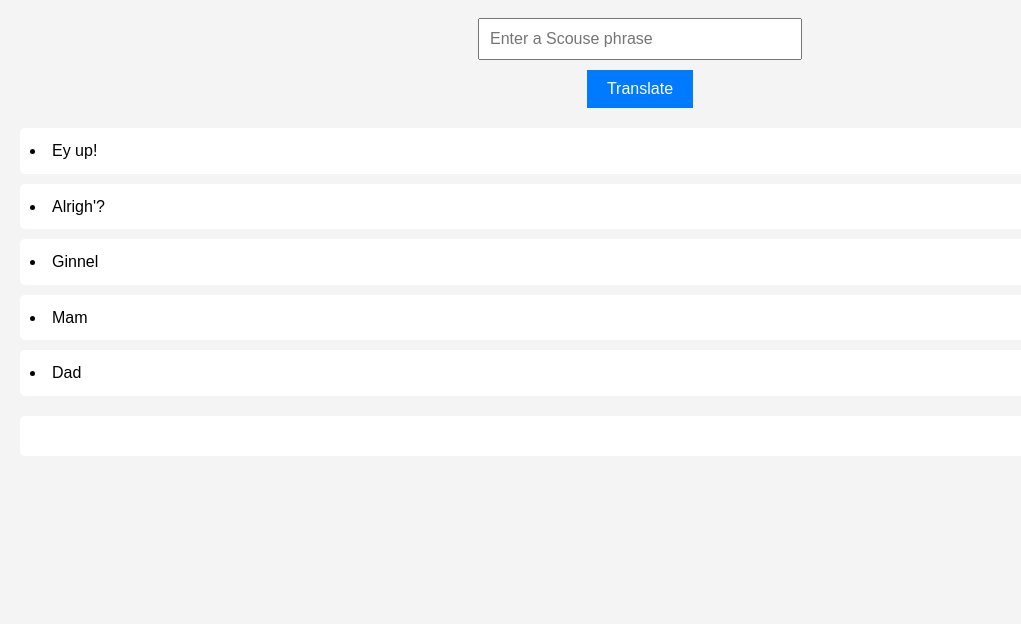
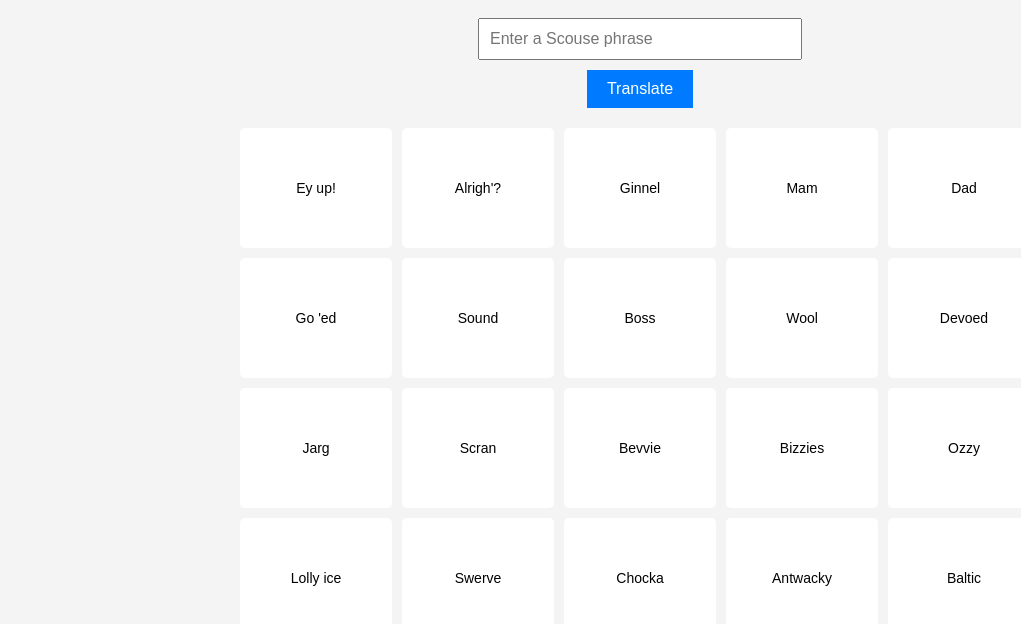
Before and after one commit to TanveerBassi/Scouse-translator, a plain HTML site: page index.html in a window 1280 px wide. Shown: the part 96-720 px from the top of the page, without its empty margins (0-1021 px from the left). Drawn offline with Linux system fonts and the light colour scheme.

Commit message:
updated css and added more scouse words

```diff
--- a/script.js
+++ b/script.js
@@ -11,6 +11,22 @@ const scousePhrases = [
     { scouse: "Ginnel", english: "Alleyway" },
     { scouse: "Mam", english: "Mom" },
     { scouse: "Dad", english: "Dad" },
+    // New phrases added
+    { scouse: "Go 'ed", english: "Go ahead" },
+    { scouse: "Sound", english: "Great" },
+    { scouse: "Boss", english: "Excellent" },
+    { scouse: "Wool", english: "Non-Scouser" },
+    { scouse: "Devoed", english: "Devastated" },
+    { scouse: "Jarg", english: "Fake" },
+    { scouse: "Scran", english: "Food" },
+    { scouse: "Bevvie", english: "Beer" },
+    { scouse: "Bizzies", english: "Police" },
+    { scouse: "Ozzy", english: "Hospital" },
+    { scouse: "Lolly ice", english: "Ice lolly" },
+    { scouse: "Swerve", english: "Avoid" },
+    { scouse: "Chocka", english: "Very busy" },
+    { scouse: "Antwacky", english: "Old-fashioned" },
+    { scouse: "Baltic", english: "Very cold" },
 ];
 
 // Function to populate the phrases list
--- a/styles.css
+++ b/styles.css
@@ -28,18 +28,33 @@ h1 {
     border: none;
     cursor: pointer;
     display: block;
-    margin: 10px auto 0;
+    margin: 10px auto;
 }
 
 #phrases-list {
     margin-top: 20px;
+    list-style-type: none;
+    padding-left: 0;
+    display: grid;
+    grid-template-columns: repeat(5, 1fr);
+    gap: 10px;
+    justify-content: center;
+    max-width: 800px; /* Adjust as needed */
+    margin-left: auto;
+    margin-right: auto;
 }
 
 .phrase {
-    margin-bottom: 10px;
     padding: 10px;
     background-color: #fff;
     border-radius: 5px;
+    text-align: center;
+    display: flex;
+    align-items: center;
+    justify-content: center;
+    height: 100px; /* Fixed height for uniform squares */
+    font-size: 14px; /* Adjust as needed */
+    overflow: hidden; /* In case of long phrases */
 }
 
 #result {
```
